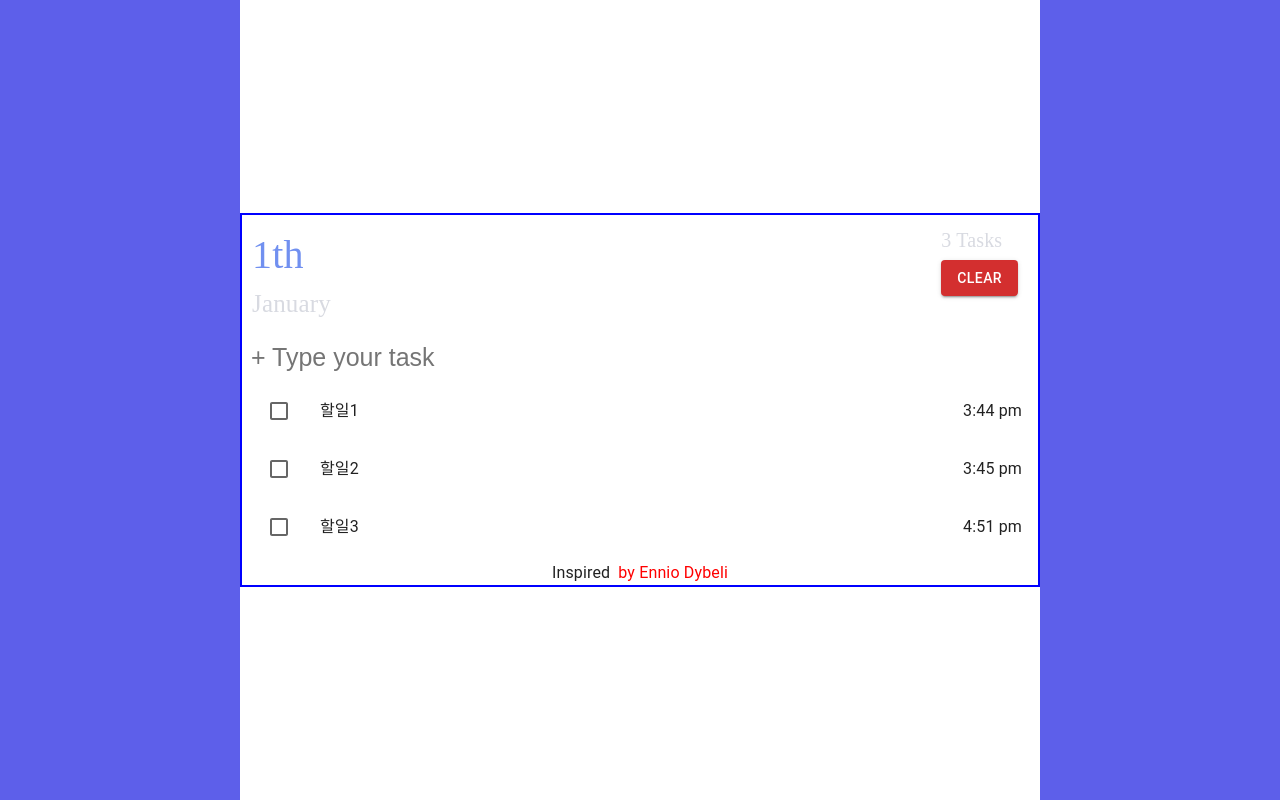
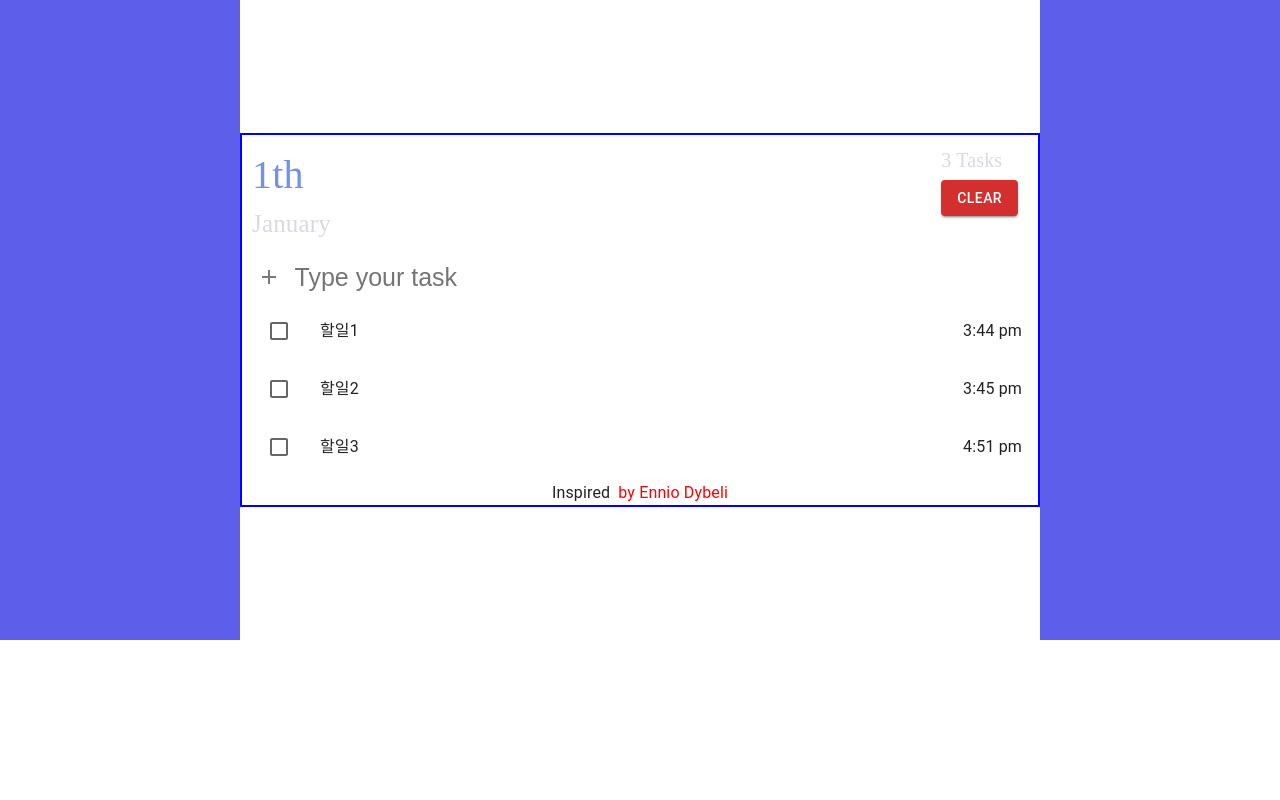
Before and after one commit to hyunsokstar/test-for-frontend, a Next.js app in the folder front/: page / in a window 1280 px wide. Built offline with nearby package versions, Linux system fonts and the light colour scheme; no server answers.

Commit message:
update for input icon test

```diff
--- a/front/components/TodoInput/index.tsx
+++ b/front/components/TodoInput/index.tsx
@@ -1,4 +1,11 @@
 import React, { useState } from 'react'
+import AddIcon from '@mui/icons-material/Add';
+import InputAdornment from '@mui/material/InputAdornment';
+import TextField from '@mui/material/TextField';
+import AccountCircle from '@mui/icons-material/AccountCircle';
+import { useRef } from 'react';
+import { makeStyles } from "@material-ui/core";
+
 
 type Props = {
   add_todo: any,
@@ -6,29 +13,53 @@ type Props = {
   setInputValue: any
 }
 
-function TodoInput({ add_todo ,  inputValue, setInputValue}: Props) {
+const useStyles = makeStyles((theme) => ({
+  iconForInputEnter: {
+    transition: theme.transitions.create(["border-radius", "background-color"]),
+    "&:hover": {
+      borderRadius: "4px",
+      backgroundColor: "#F7F2F1"
+    }
+  }
+}));
 
-  // const [inputValue, setInputValue] = useState("")
-  const inputHandler = (e:any) => {
-    // console.log("e : ", e);
+function TodoInput({ add_todo, inputValue, setInputValue }: Props) {
+  const inputRef = useRef(null);
+  const classes = useStyles();
 
+
+  const inputHandler = (e: any) => {
     setInputValue(e.target.value)
   }
 
-  const key_down_handler = (e:any) => {
+
+  const key_down_handler = (e: any) => {
     add_todo(e)
-    // setInputValue("")
+  }
+
+  const add_todo2 = () => {
+    // console.log("hi");
+    const e = {key: "icon"}
+    const my_value = inputRef.current.value;
+    inputRef.current.value=""
+    console.log("my_value : ", my_value);
+    add_todo(e,my_value);
   }
 
   return (
-    <div>
+    <div style={{ display: "flex" }}>
+      <div style={{ backgroundColor: "white", display: "flex", textAlign: "center", alignItems: "center", marginLeft: "10px",padding:"5px", border:"0px solid black" }} className={classes.iconForInputEnter}>
+        <AddIcon style={{ opacity: "0.6"}} onClick={add_todo2} />
+
+      </div>
       <input
+        ref={inputRef}
         type="text"
         id="fname"
         name="fname"
-        placeholder=' + Type your task'
-        style={{ width: "100%", height: "40px", fontSize: "25px" , border:"0px solid black"}}
-        onChange = {inputHandler}
+        placeholder=' Type your task'
+        style={{ width: "100%", height: "40px", fontSize: "25px", outline: "none", border: "none" }}
+        onChange={inputHandler}
         onKeyDown={(e) => key_down_handler(e)}
         value={inputValue}
       />
--- a/front/components/TodoList/index.tsx
+++ b/front/components/TodoList/index.tsx
@@ -33,7 +33,7 @@ function TodoList({ data_for_todos, checkHandler, checked_list }: Props) {
             <div key={row.id}>
                 <ListItem style={{ display: "flex", justifyContent: "flex-start", gap: "20px" }}>
                     <Checkbox {...label} id={row.id} onClick={checkHandler} key={row.id} />
-                    <ListItemText id={row.id} primary={row.todo} style={{"textDecoration": checked_list.includes(row.id) && 'line-through' }}/>
+                    <ListItemText id={row.id} primary={row.todo} style={{textDecoration: checked_list.includes(row.id) && 'line-through' }}/>
                     <div edge="end"> {row.createdAt} </div>
                 </ListItem>
                 {/* <div style={{ textDecoration: checked_list.includes(row.id) && 'line-through' }}>{row.todo}</div> */}
--- a/front/components/container/TodosContainer2.tsx
+++ b/front/components/container/TodosContainer2.tsx
@@ -17,21 +17,32 @@ function TodosContainer2({ }: Props) {
     const [checked_list, set_checked_list] = useState<Array<number>>([]);
     const [inputValue, setInputValue] = useState("")
 
-    const add_todo = async (e: any) => {
+    const add_todo = async (e: any, todoData = "") => {
         const randomId = Math.random();
+        console.log("e.key : ", e.key);
 
-        if (e.key === 'Enter') {
-            // console.log("입력 확인  : ", e.target.value);
-            const todo = e.target.value;
+
+        let todo = todoData;
 
         const time = await new Date();
         const create_at_for_row = await time.toLocaleTimeString("en", { hour: '2-digit', minute: '2-digit' }).toLowerCase();
 
+        if (e.key === 'Enter') {
+            todo = e.target.value;
+            if (todo === "") {
+                alert("할일을 입력해 주세요")
+            } else {
+                set_data_for_todos((prev: any) => [...prev, { id: randomId, todo: todo, createdAt: create_at_for_row }]);
+                setInputValue("")
+            }
 
+        } else if (e.key === "icon") {
+            if (todoData !== "") {
                 set_data_for_todos((prev: any) => [...prev, { id: randomId, todo: todo, createdAt: create_at_for_row }]);
                 setInputValue("")
             } else {
-            console.log("안걸려");
+                alert("할일을 입력해 주세요 !")
+            }
         }
 
     }
@@ -101,7 +112,6 @@ function TodosContainer2({ }: Props) {
             <div style={{ display: "flex", justifyContent: "center" }}>
                 <BottomContainer />
             </div>
-
         </div>
     )
 }
--- a/front/pages/index.tsx
+++ b/front/pages/index.tsx
@@ -15,7 +15,7 @@ function front_test({ }: Props) {
           display: "flex",
           // justifyContent: "center",
           // alignItems: "center",
-          height: "100vh",
+          height: "80vh",
           width: "800px",
         }}>
           <TodosContainer2 />
```
Lines whose indentation alone changed are shown as unchanged.
